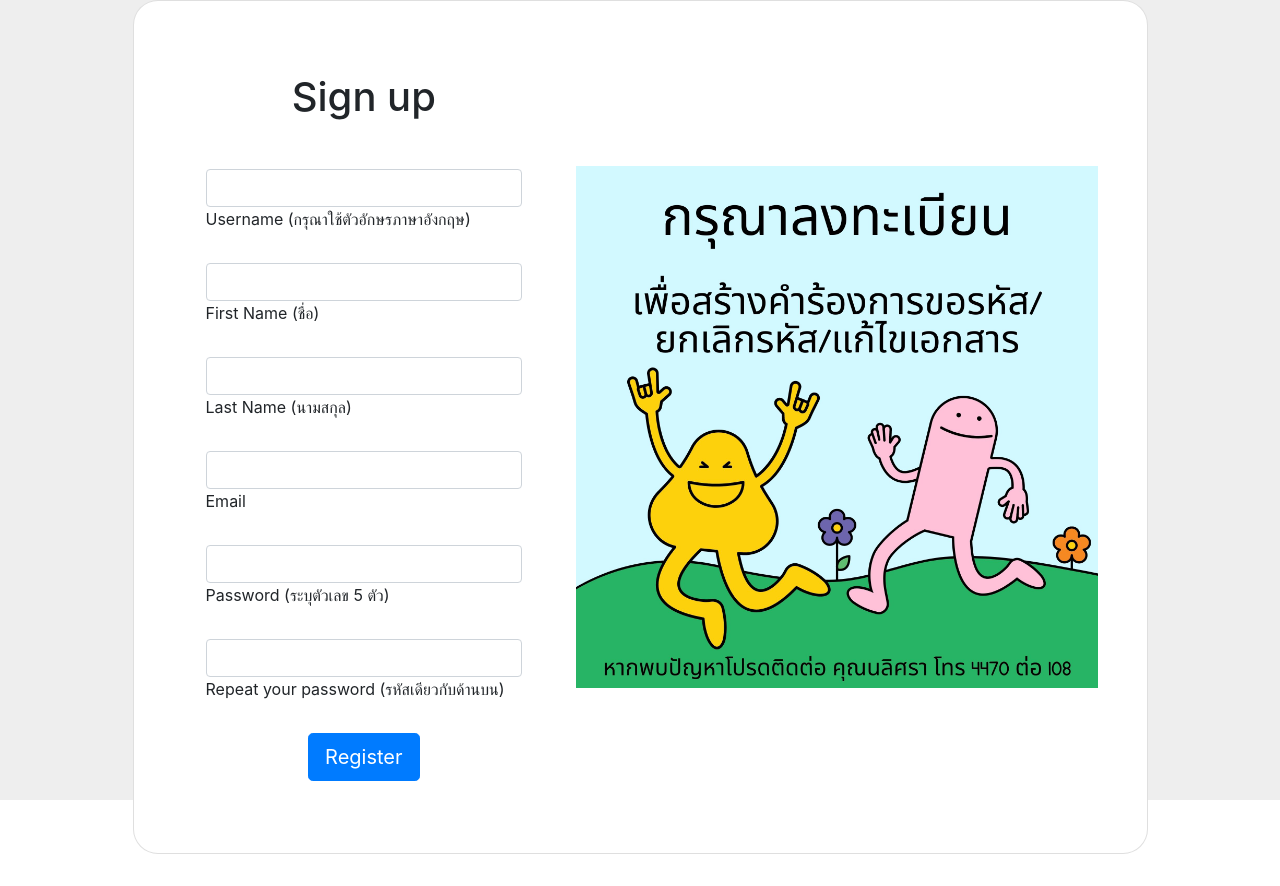
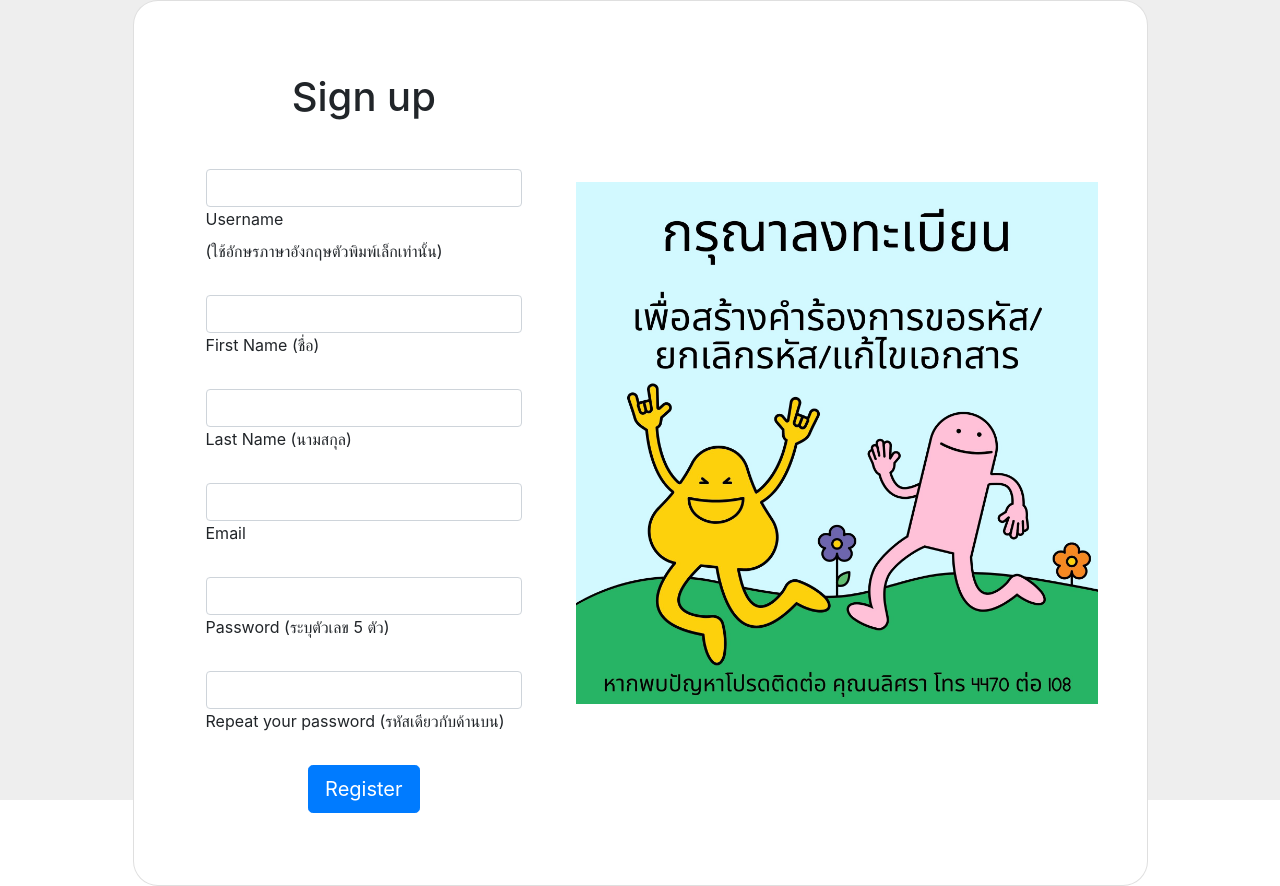
Before and after one commit to narisarapoy/doc-con-micro, a Django app: page /signup in a window 1280 px wide. Before the commit the page ends 854 px from the top, so only its background shows below. Run offline with Django 4.2, Linux system fonts and the light colour scheme.

Commit message:
implement force to lower case to username

```diff
--- a/doc_con_micro/doc_con_micro/templates/signup.djt.html
+++ b/doc_con_micro/doc_con_micro/templates/signup.djt.html
@@ -34,8 +34,9 @@
                             <div class="d-flex flex-row align-items-center mb-4">
                                 <i class="fas fa-user fa-lg me-3 fa-fw"></i>
                                 <div class="form-outline flex-fill mb-0">
-                                  <input type="text" name="username" id="username" class="form-control" required />
-                                  <label class="form-label" for="form3Example1c">Username (กรุณาใช้ตัวอักษรภาษาอังกฤษ)</label>
+                                  <input type="text" name="username" id="username" class="form-control" onkeyup="this.value = this.value.toLowerCase();" required />
+                                  <label class="form-label" for="form3Example1c">Username</label>
+                                  <label class="form-label" for="form3Example1c">(ใช้อักษรภาษาอังกฤษตัวพิมพ์เล็กเท่านั้น)</label>
                                 </div>
                               </div>
 
```
